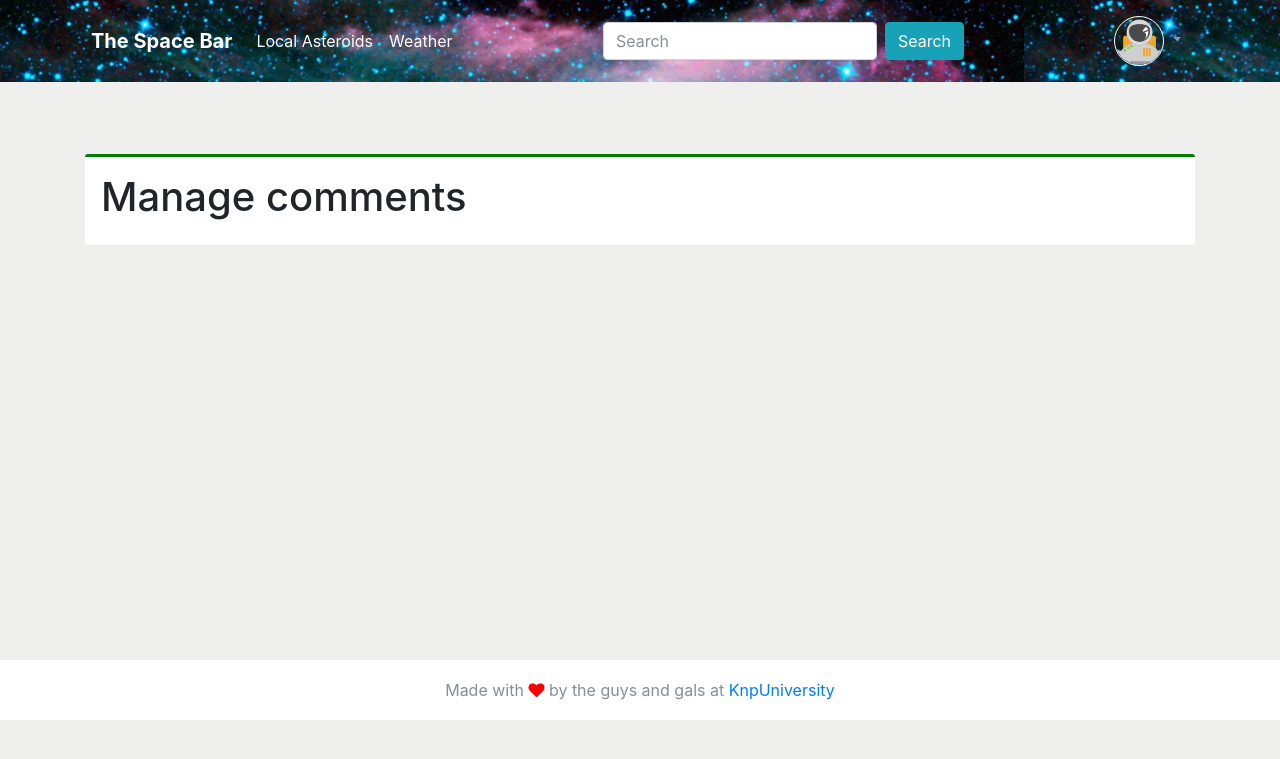
After one commit to amirzac/symfony_knp_docker, a Symfony app: template apps/my-symfony-app/templates/comment_admin/index.html.twig in a window 1280 px wide. The commit adds this page. Shown: the top 759 px of the page. Run offline with Twig, Linux system fonts and the light colour scheme; the template is opened without the code that fills it, so the values that code supplies are empty; some libraries are stand-ins or nearby versions.

Commit message:
Added admin/comments page

```diff
--- a/apps/my-symfony-app/public/css/styles.css
+++ b/apps/my-symfony-app/public/css/styles.css
@@ -170,6 +170,11 @@ html {height:100%}
     background-color: #fff;
 }
 
+.show-article-container.show-article-container-border-green {
+    border-top: 3px solid green;
+    border-radius: 3px;
+}
+
 .show-article-img {
     width: 250px;
     height: auto;
@@ -203,6 +208,10 @@ html {height:100%}
     font-size: 1.5em;
 }
 
+.comment-container {
+    max-width: 600px;
+}
+
 .comment-img {
     width: 50px;
     height: auto;
@@ -221,6 +230,9 @@ html {height:100%}
     .comment-form {
         min-width: 260px;
     }
+    .comment-container {
+        max-width: 280px;
+    }
 }
 
 
--- /dev/null
+++ b/apps/my-symfony-app/templates/comment_admin/index.html.twig
@@ -0,0 +1,13 @@
+{% extends 'content_base.html.twig' %}
+
+{% block title %}Manage comments{% endblock %}
+
+{% block content_class %}{{ parent() }} show-article-container-border-green{% endblock %}
+
+{% block content_body %}
+    <div class="row">
+        <div class="col-sm-12">
+            <h1>Manage comments</h1>
+        </div>
+    </div>
+{% endblock %}
--- /dev/null
+++ b/apps/my-symfony-app/templates/content_base.html.twig
@@ -0,0 +1,13 @@
+{% extends 'base.html.twig' %}
+
+{% block body %}
+    <div class="container">
+        <div class="row">
+            <div class="col-sm-12">
+                <div class="{% block content_class %}show-article-container p-3 mt-4{% endblock %}">
+                    {% block content_body %}{% endblock %}
+                </div>
+            </div>
+        </div>
+    </div>
+{% endblock %}
```
Also changed, not shown: apps/my-symfony-app/src/Controller/CommentAdminController.php (added, +19 -0 lines), apps/my-symfony-app/templates/article/show.html.twig (+5 -12 lines). Lines whose indentation alone changed are shown as unchanged.
